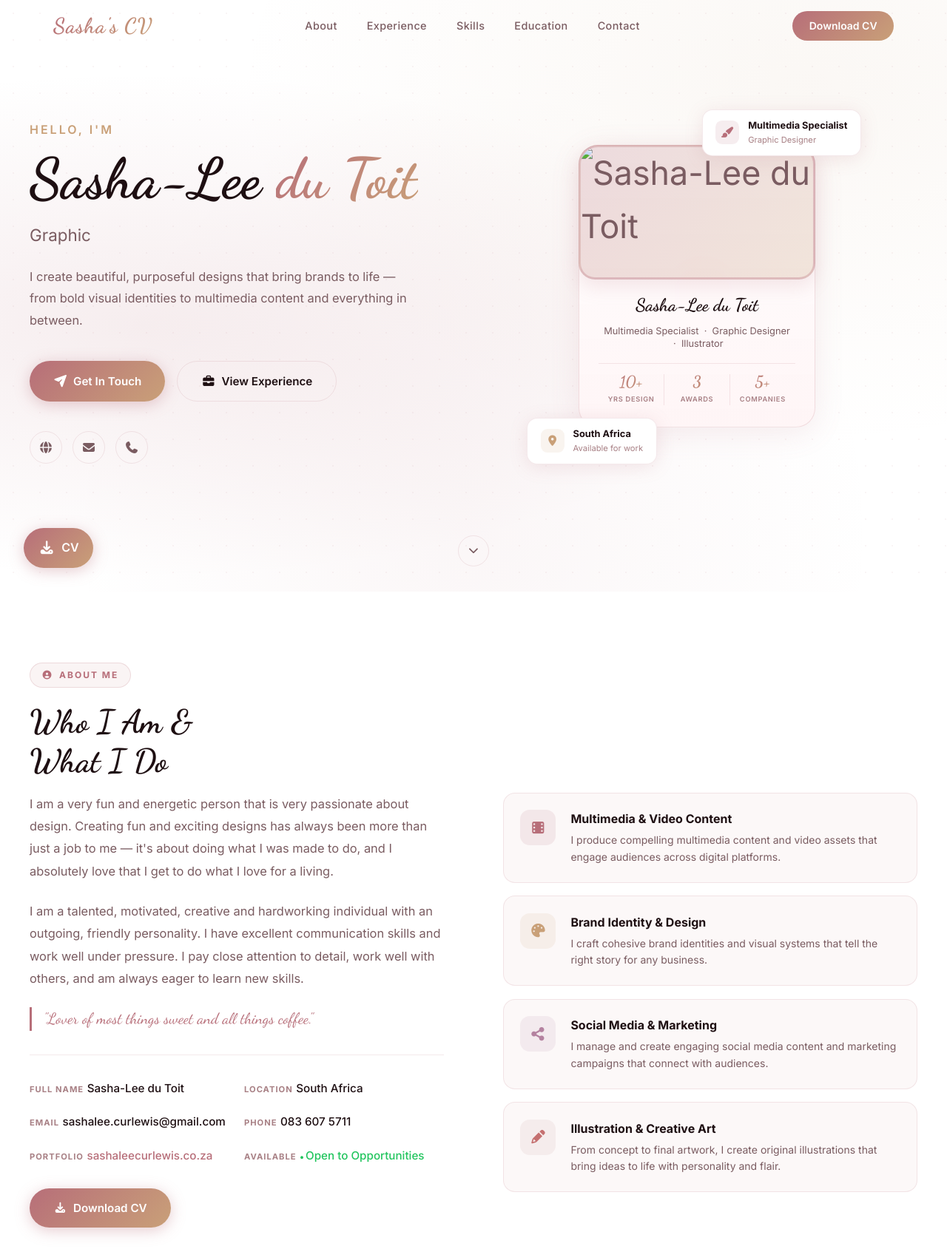
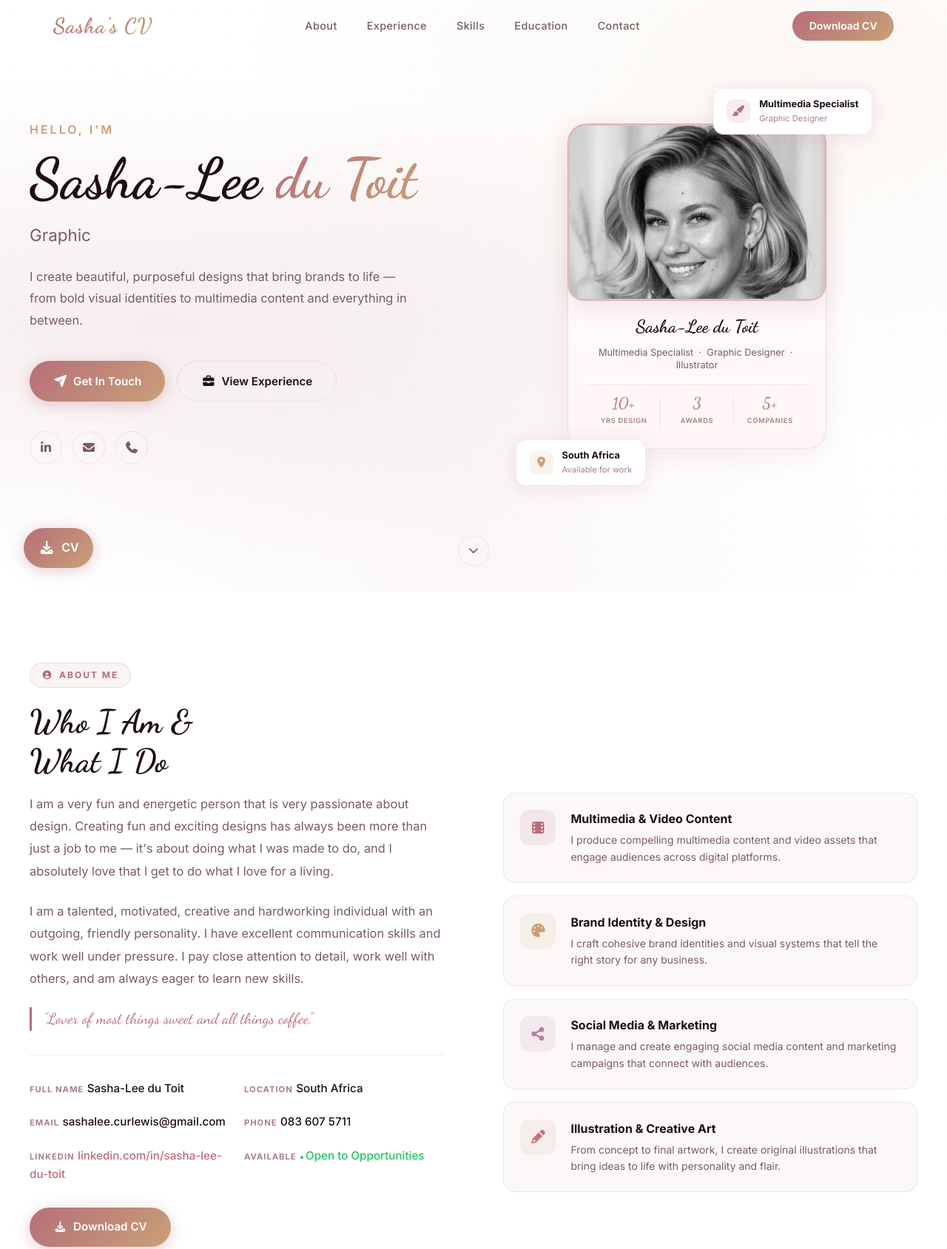
Before and after one commit to TheMorne/Sasha-CV, a website built with webpack: page index.html in a window 1280 px wide. Shown: the top 1689 px of the page at 74% size. Built offline with nearby package versions, Linux system fonts and the light colour scheme; files whose address does not match are found by name.

Commit message:
update CV details and styling for Sasha-Lee du Toit

```diff
--- a/css/style.css
+++ b/css/style.css
@@ -317,7 +317,7 @@ nav.scrolled {
 
 .profile-card {
   position: relative;
-  width: 320px;
+  width: 350px;
 }
 
 .profile-card-bg {
@@ -335,7 +335,7 @@ nav.scrolled {
   position: relative;
   z-index: 1;
   width: 100%;
-  height: 182px;
+  height: 240px;
   border-radius: 26px 26px 22px 22px;
   background: linear-gradient(135deg, rgba(183,110,121,.25), rgba(201,160,120,.25));
   border: 3px solid rgba(183,110,121,.3);
@@ -1066,7 +1066,7 @@ footer p span { color: var(--accent); }
     display: flex;
     justify-content: center;
   }
-  .profile-card { width: min(100%, 340px); }
+  .profile-card { width: min(100%, 370px); }
   .badge-1 { top: -10px; right: -4px; }
   .badge-2 { bottom: -8px; left: -8px; }
 }
@@ -1107,7 +1107,7 @@ footer p span { color: var(--accent); }
    .skills-grid { grid-template-columns: 1fr; }
    .footer-inner { flex-direction: column; align-items: center; text-align: center; }
    .profile-wrap { padding: 8px 0 6px; }
-   .profile-card { width: min(100%, 320px); }
+   .profile-card { width: min(100%, 350px); }
    .badge-1, .badge-2 { transform: scale(.92); }
    .floating-download-btn { display: flex; }
 }
--- a/index.html
+++ b/index.html
@@ -50,7 +50,7 @@
           <a href="#experience" class="btn btn-outline"><i class="fas fa-briefcase"></i> View Experience</a>
         </div>
         <div class="hero-social">
-          <a href="https://sashaleecurlewis.co.za" target="_blank" class="social-link" title="Portfolio"><i class="fas fa-globe"></i></a>
+          <a href="https://www.linkedin.com/in/sasha-lee-du-toit-0886aa19b/" target="_blank" class="social-link" title="LinkedIn"><i class="fab fa-linkedin-in"></i></a>
           <a href="mailto:sashalee.curlewis@gmail.com" class="social-link" title="Email"><i class="fas fa-envelope"></i></a>
           <a href="tel:+27836075711" class="social-link" title="Phone"><i class="fas fa-phone"></i></a>
         </div>
@@ -61,7 +61,7 @@
           <div class="profile-card">
             <div class="profile-card-bg"></div>
             <div class="profile-avatar">
-              <img src="./img/sasha-lee-curlewis.jpg" alt="Sasha-Lee du Toit" class="profile-photo" data-fallback-icon="true">
+              <img src="./img/sasha.jpg" alt="Sasha-Lee du Toit" class="profile-photo" data-fallback-icon="true">
               <i class="fas fa-user profile-fallback-icon"></i>
             </div>
             <div class="profile-info">
@@ -132,8 +132,8 @@
               <span class="detail-value">083 607 5711</span>
             </div>
             <div class="detail-item">
-              <span class="detail-label">Portfolio</span>
-              <span class="detail-value"><a href="https://sashaleecurlewis.co.za" target="_blank" style="color:var(--accent);text-decoration:none;">sashaleecurlewis.co.za</a></span>
+              <span class="detail-label">LinkedIn</span>
+              <span class="detail-value"><a href="https://www.linkedin.com/in/sasha-lee-du-toit-0886aa19b/" target="_blank" style="color:var(--accent);text-decoration:none;">linkedin.com/in/sasha-lee-du-toit</a></span>
             </div>
             <div class="detail-item">
               <span class="detail-label">Available</span>
@@ -439,11 +439,11 @@
               <div class="contact-text-value">083 607 5711</div>
             </div>
           </a>
-          <a href="https://sashaleecurlewis.co.za" target="_blank" class="contact-item">
-            <div class="contact-icon mauve-icon"><i class="fas fa-globe"></i></div>
+          <a href="https://www.linkedin.com/in/sasha-lee-du-toit-0886aa19b/" target="_blank" class="contact-item">
+            <div class="contact-icon mauve-icon"><i class="fab fa-linkedin-in"></i></div>
             <div>
-              <div class="contact-text-label">Portfolio</div>
-              <div class="contact-text-value">sashaleecurlewis.co.za</div>
+              <div class="contact-text-label">LinkedIn</div>
+              <div class="contact-text-value">linkedin.com/in/sasha-lee-du-toit</div>
             </div>
           </a>
           <a href="https://maps.google.com/?q=South+Africa" target="_blank" class="contact-item">
@@ -463,7 +463,7 @@
        <div class="footer-logo">Sasha's CV</div>
        <p>Designed &amp; Built for <span>Sasha-Lee du Toit</span> &copy; 2026</p>
        <div class="footer-social">
-         <a href="https://sashaleecurlewis.co.za" target="_blank"><i class="fas fa-globe"></i></a>
+         <a href="https://www.linkedin.com/in/sasha-lee-du-toit-0886aa19b/" target="_blank"><i class="fab fa-linkedin-in"></i></a>
          <a href="mailto:sashalee.curlewis@gmail.com"><i class="fas fa-envelope"></i></a>
          <a href="tel:+27836075711"><i class="fas fa-phone"></i></a>
        </div>
```
Also changed, not shown: cv/Sasha-Lee-du-Toit-CV.html (+1 -1 lines).
